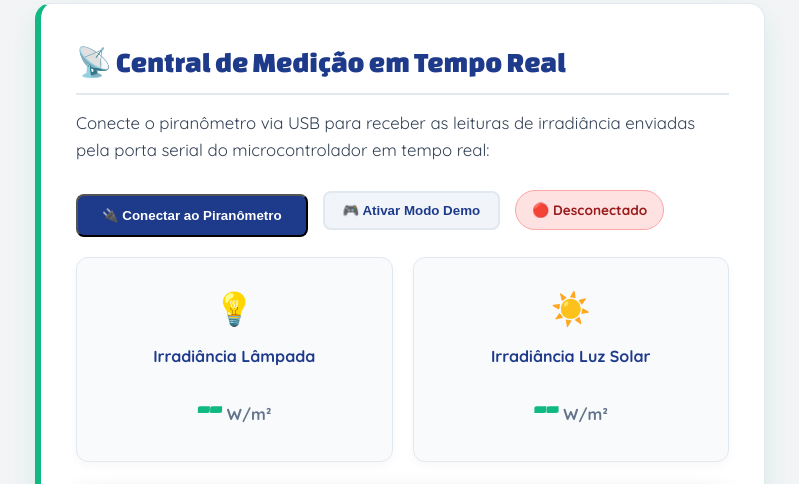
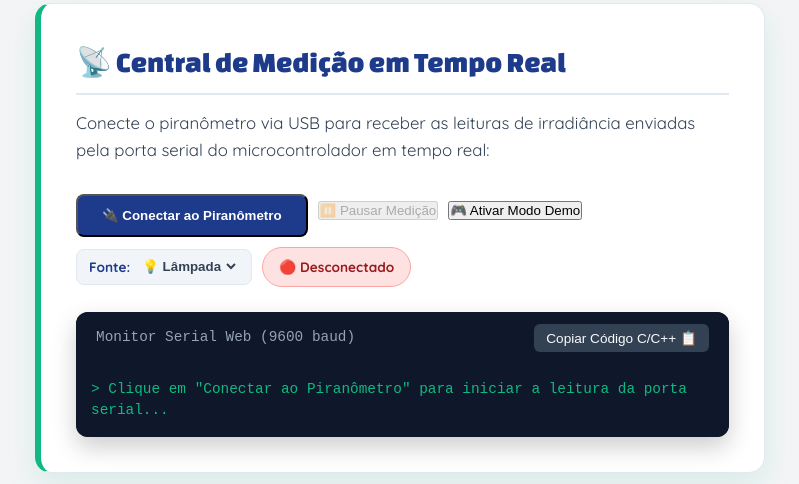
Before and after one commit to RaquelFerraz5/IFSP-Connect, a plain HTML site: page paginas/projeto.html in a window 1280 px wide. Shown: the part 3057-3541 px from the top of the page, without its empty margins (230-1029 px from the left). Drawn offline with nearby package versions, Linux system fonts and the light colour scheme.

Commit message:
projeto.html

```diff
--- a/paginas/projeto.html
+++ b/paginas/projeto.html
@@ -178,24 +178,21 @@
             <p>Conecte o piranômetro via USB para receber as leituras de irradiância enviadas pela porta serial do
                 microcontrolador em tempo real:</p>
 
-            <div class="serial-controls">
+           <div class="serial-controls" style="display: flex; flex-wrap: wrap; gap: 10px; align-items: center; margin-bottom: 20px;">
                 <button type="button" id="btnConectar" class="btn-primary">🔌 Conectar ao Piranômetro</button>
-                <button type="button" id="btnDemo" class="btn-scenario">🎮 Ativar Modo Demo</button>
+                <button type="button" id="btnPausar" class="btn-secondary" disabled>⏸️ Pausar Medição</button>
+                <button type="button" id="btnDemo" class="btn-secondary">🎮 Ativar Modo Demo</button>
+
+                <!-- Seletor para direcionar a leitura do Arduino entre Lâmpada e Solar -->
+                <div class="modo-sensor-box" style="display: flex; align-items: center; gap: 8px; background: #F1F5F9; padding: 6px 12px; border-radius: 8px; border: 1px solid var(--border-color);">
+                    <label for="seletorFonte" style="font-size: 0.85rem; font-weight: 700; color: var(--primary-blue);">Fonte:</label>
+                    <select id="seletorFonte" style="border: none; background: transparent; font-weight: 700; color: var(--text-main); cursor: pointer; outline: none;">
+                        <option value="LAMPADA">💡 Lâmpada</option>
+                        <option value="SOLAR">☀️ Luz Solar</option>
+                    </select>
+                </div>
+
                 <span id="statusConexao" class="badge-status desconectado">🔴 Desconectado</span>
-            </div>
-
-            <!-- Cards de Leituras Dinâmicas -->
-            <div class="dash-resultados">
-                <div class="dash-card">
-                    <div class="dash-icon">💡</div>
-                    <h4>Irradiância Lâmpada</h4>
-                    <div class="dash-valor"><span id="valorLampada">--</span> <small>W/m²</small></div>
-                </div>
-                <div class="dash-card">
-                    <div class="dash-icon">☀️</div>
-                    <h4>Irradiância Luz Solar</h4>
-                    <div class="dash-valor"><span id="valorSolar">--</span> <small>W/m²</small></div>
-                </div>
             </div>
 
             <!-- Interface do Editor / Monitor Serial Integrado -->
```
